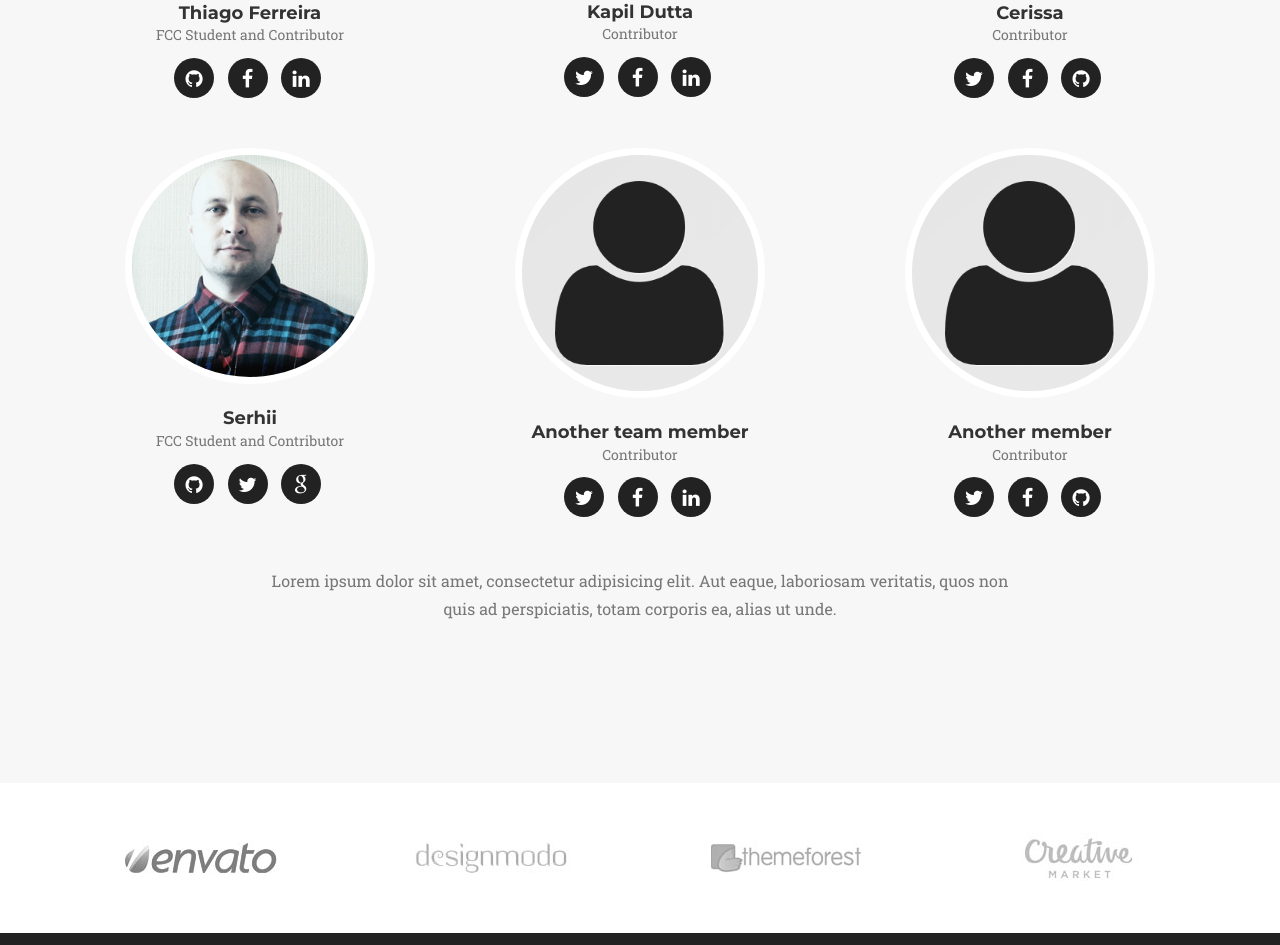
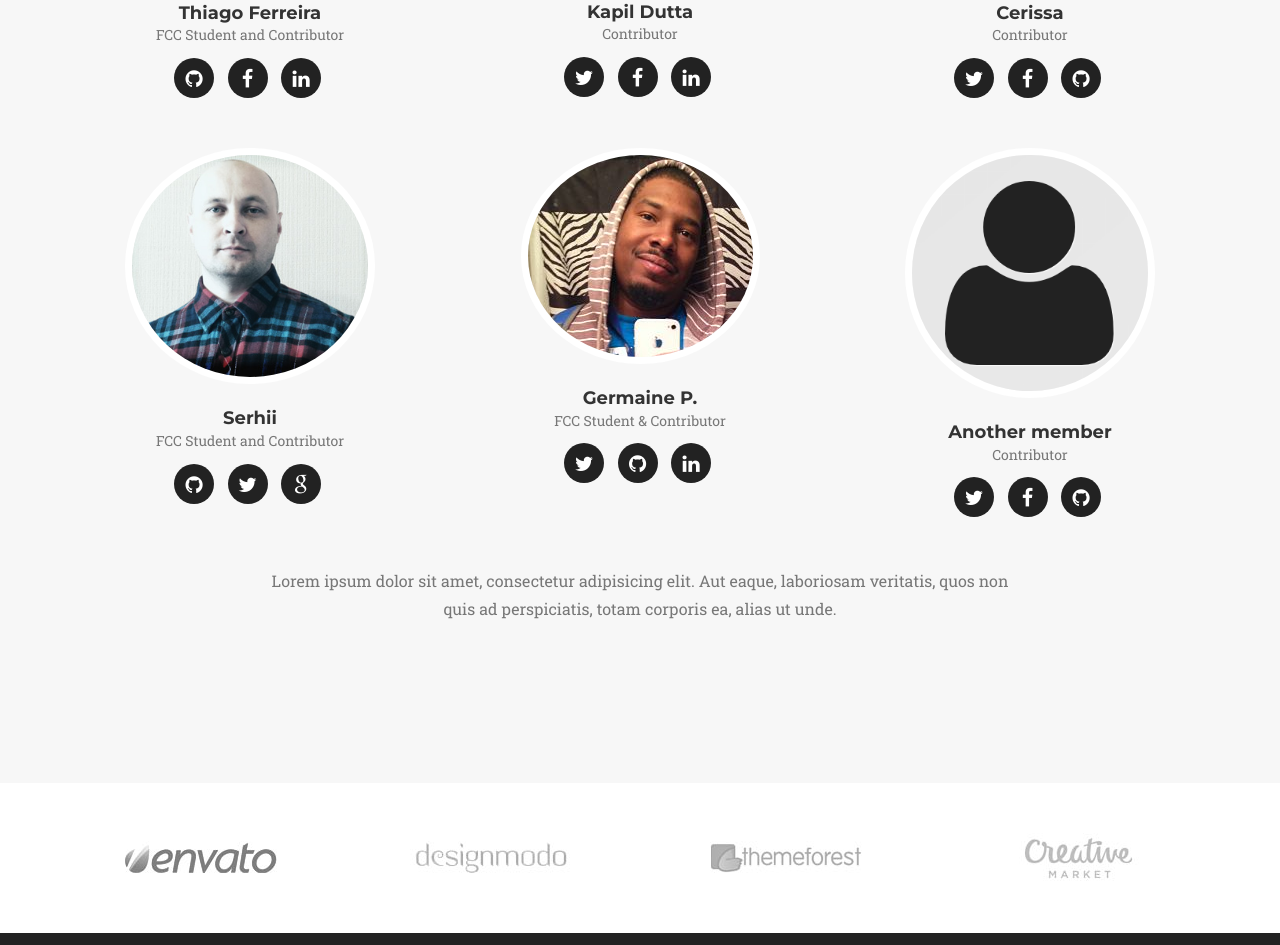
Before and after one commit to FCCWebCrafts/FCCWebCrafts.github.io, a plain HTML site: page index.html in a window 1280 px wide. Shown: the part 4930-5875 px from the top of the page. Drawn offline with nearby package versions, Linux system fonts and the light colour scheme; a web font is replaced by a local one.

Commit message:
added Germaine P. to team member section placed img for Germaine P. profile in img/team

```diff
--- a/index.html
+++ b/index.html
@@ -381,16 +381,17 @@
                     </div>
                 </div>
                 <div class="col-sm-4">
+                   <!-- Team member Germaine P. setion -->
                     <div class="team-member">
-                        <img src="img/team/user-avatar-placeholder.png" class="img-responsive img-circle" alt="">
-                        <h4>Another team member</h4>
-                        <p class="text-muted">Contributor</p>
+                        <img src="img/team/glp-prof.jpg" class="img-responsive img-circle" alt="">
+                        <h4>Germaine P.</h4>
+                        <p class="text-muted">FCC Student &amp; Contributor</p>
                         <ul class="list-inline social-buttons">
-                            <li><a href="#"><i class="fa fa-twitter"></i></a>
+                          <li><a href="https://twitter.com/G_as_in_Genius"><i class="fa fa-twitter"></i></a>
                             </li>
-                            <li><a href="#"><i class="fa fa-facebook"></i></a>
+                          <li><a href="https://github.com/germainep"><i class="fa fa-github"></i></a>
                             </li>
-                            <li><a href="#"><i class="fa fa-linkedin"></i></a>
+                          <li><a href="https://www.linkedin.com/profile/view?id=147097850&trk=nav_responsive_tab_profile"><i class="fa fa-linkedin"></i></a>
                             </li>
                         </ul>
                     </div>
```
Also changed, not shown: img/team/glp-prof.jpg (added).
